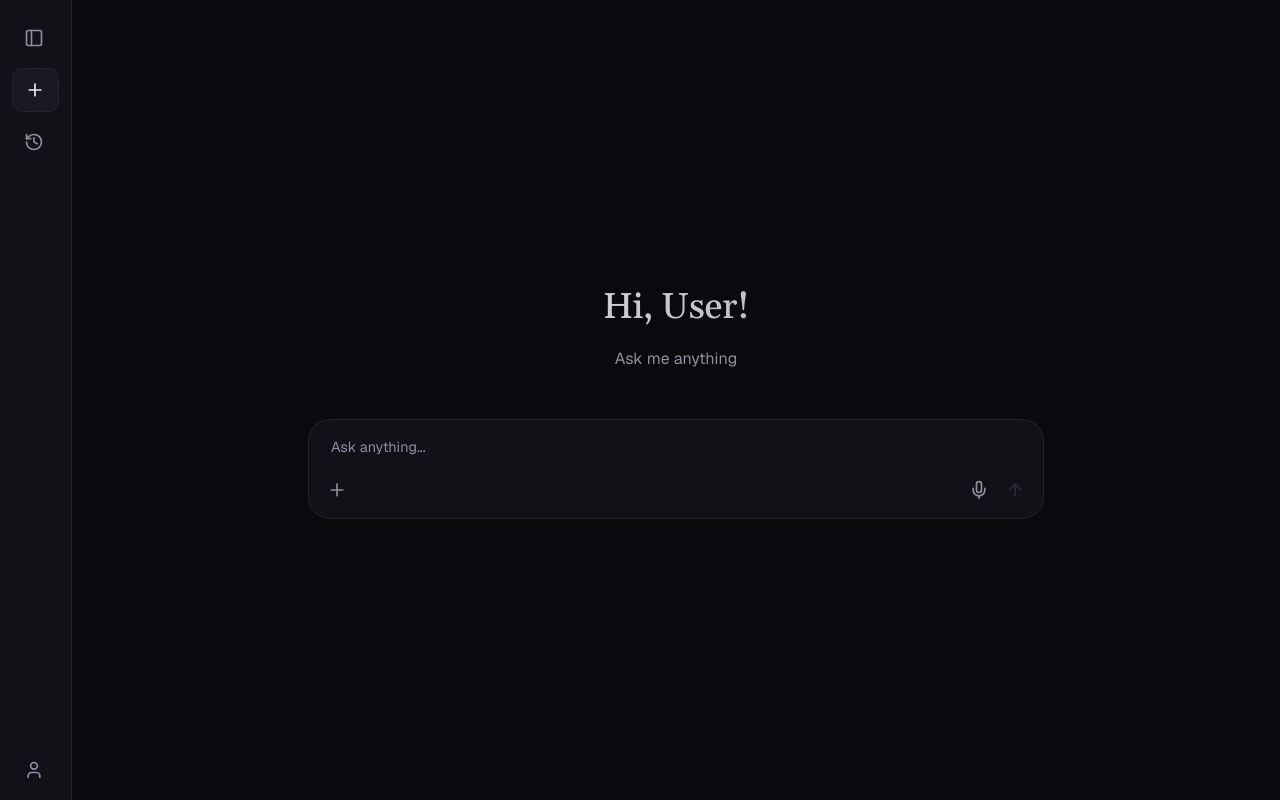
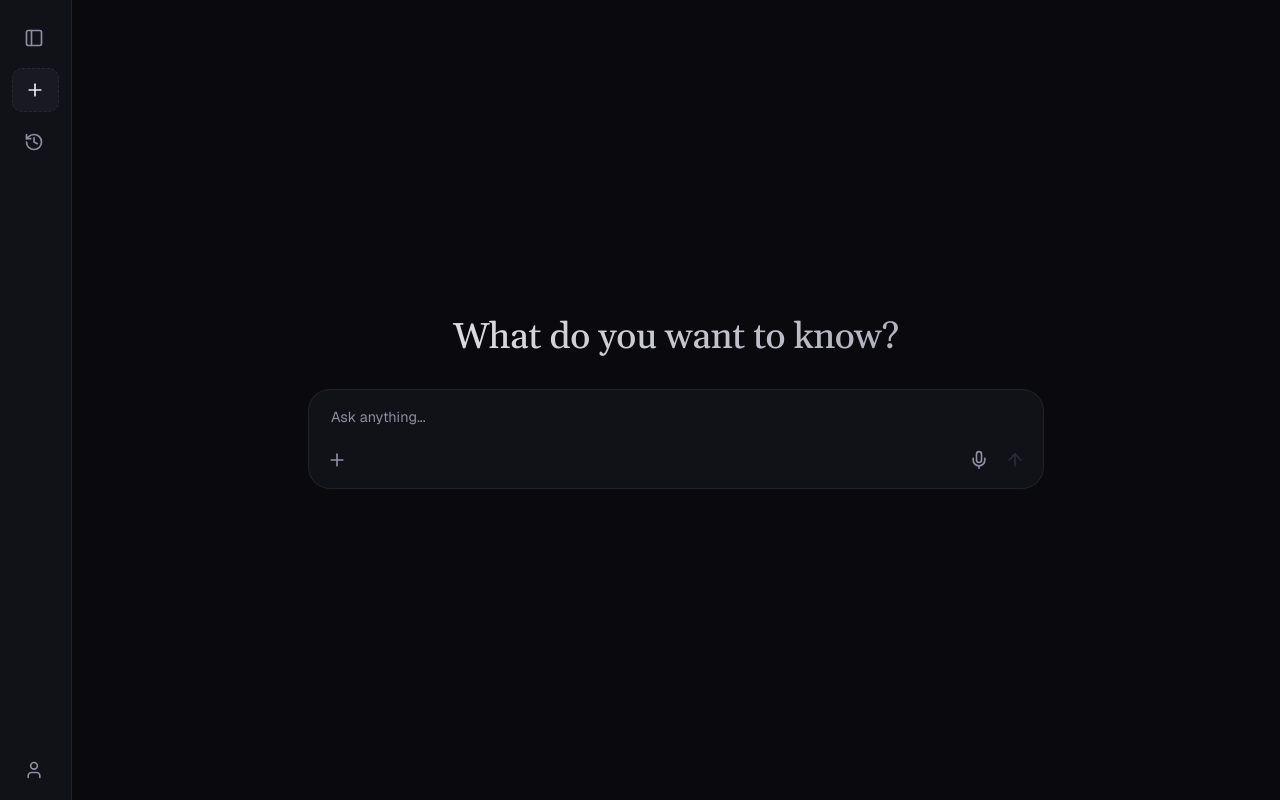
Before and after one commit to 404brtk/rag-chatbot, a React (Vite) app in the folder frontend/: page / in a window 1280 px wide. Built offline with nearby package versions, Linux system fonts and the light colour scheme.

Commit message:
feat(ui): remove hero subtext and tighten greeting spacing

```diff
--- a/frontend/src/App.css
+++ b/frontend/src/App.css
@@ -27,7 +27,7 @@
 .hero-section {
   text-align: center;
   animation: citationReveal var(--transition-slow) ease-out forwards;
-  margin-bottom: var(--spacing-8);
+  margin-bottom: var(--spacing-2);
   width: 100%;
   padding: 0 var(--spacing-4);
 }
@@ -38,7 +38,6 @@
   color: var(--color-text-primary);
   font-weight: var(--font-weight-medium);
   letter-spacing: -0.01em;
-  margin-bottom: var(--spacing-3);
   background: linear-gradient(
     135deg,
     var(--color-accent-hover) 0%,
@@ -47,14 +46,6 @@
   -webkit-background-clip: text;
   background-clip: text;
   -webkit-text-fill-color: transparent;
-}
-
-.hero-subtext {
-  font-size: var(--text-lg);
-  font-weight: var(--font-weight-regular);
-  color: var(--color-text-secondary);
-  max-width: 400px;
-  margin: 0 auto;
 }
 
 .input-region {
--- a/frontend/src/App.tsx
+++ b/frontend/src/App.tsx
@@ -144,8 +144,7 @@ function App() {
       <main className={`app-container ${isEmpty ? 'app-empty' : ''}`} ref={scrollRef}>
         {isEmpty ? (
           <div className="hero-section">
-            <h1 className="hero-greeting">Hi, User!</h1>
-            <p className="hero-subtext">Ask me anything</p>
+            <h1 className="hero-greeting">What do you want to know?</h1>
           </div>
         ) : (
           <MessageList messages={messages} isTyping={isTyping} />
```
